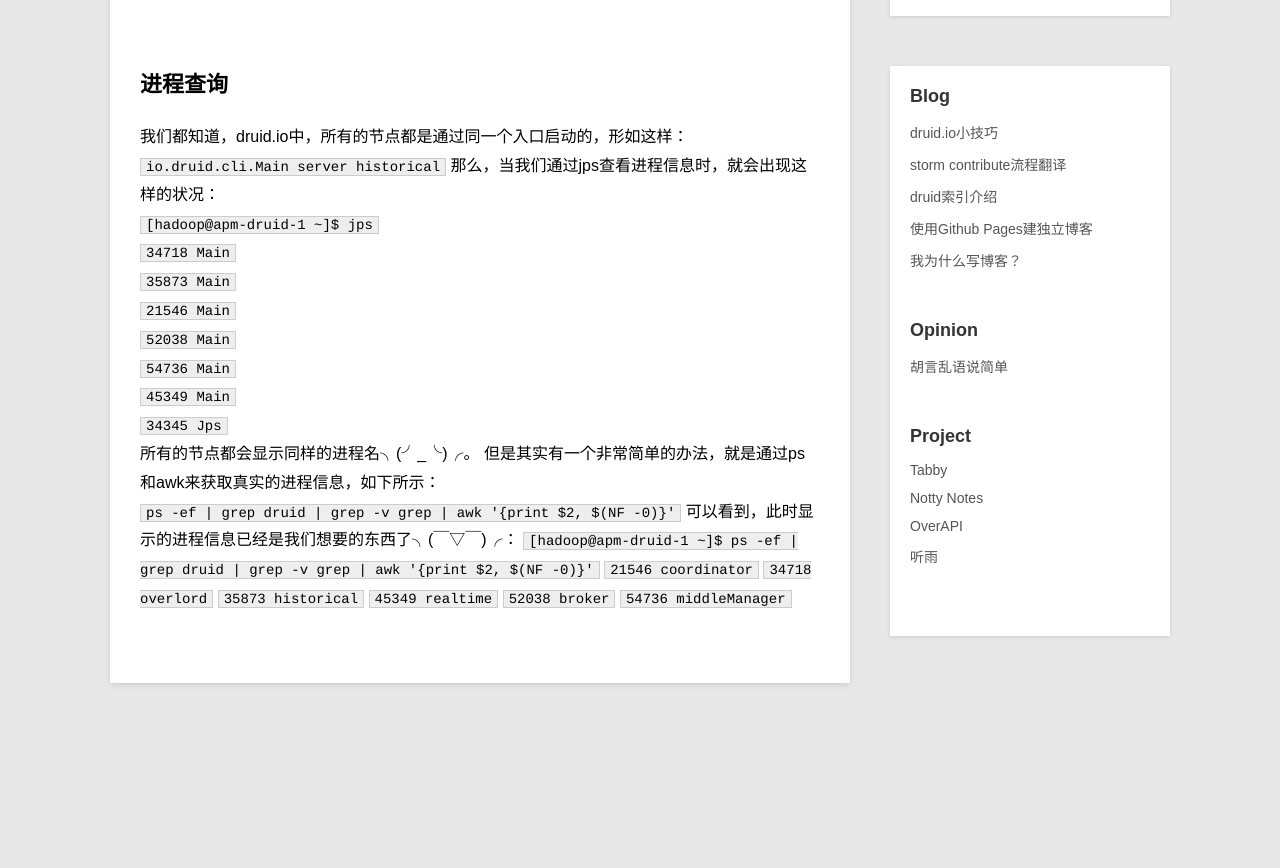
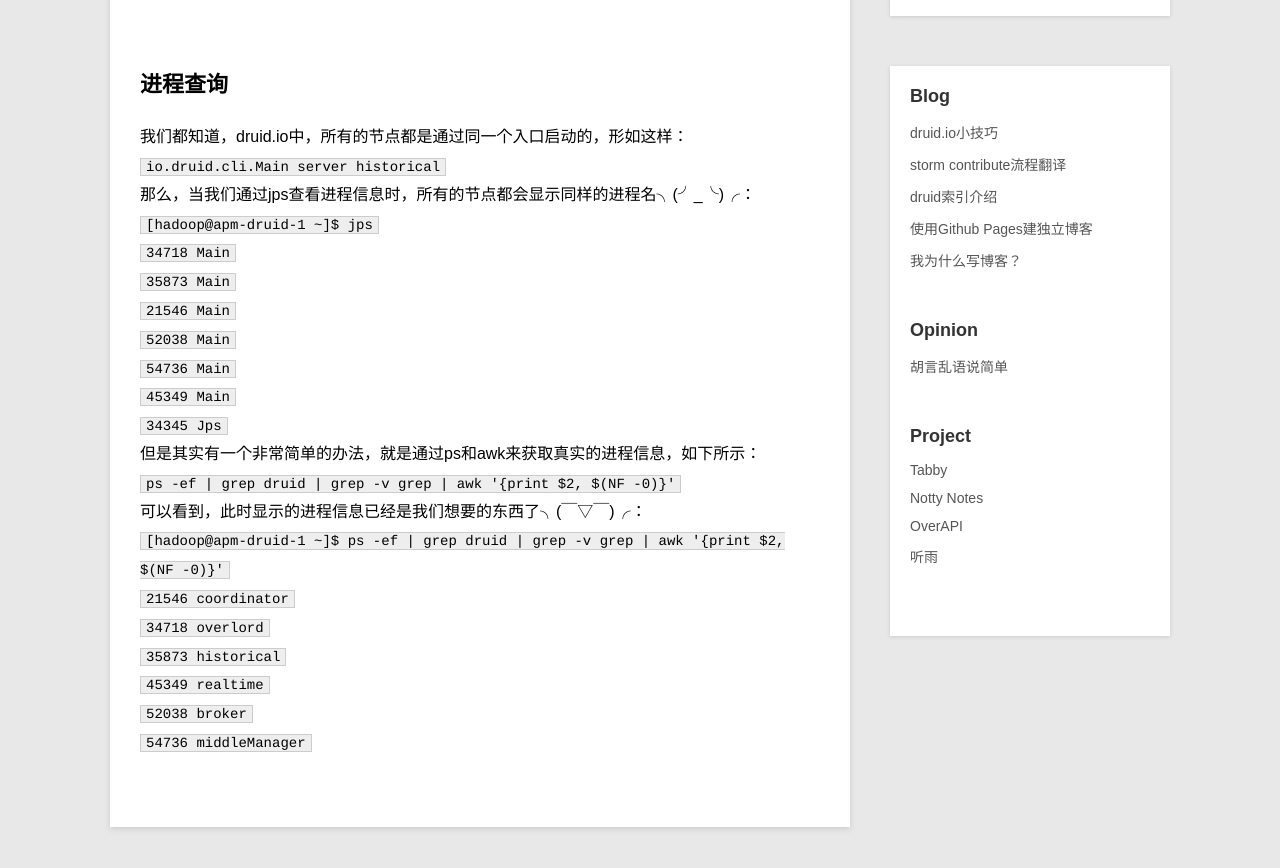
Before and after one commit to yaochitc/yaochitc.github.io, a Jekyll site: the page built from _posts/blog/2015-02-22-druid-trick.md, in a window 1280 px wide, cut to the strip 189-1096 px from the top of the page. Shown: the top 868 px of the strip. Built offline with Jekyll 4.4.1, drawn with Linux system fonts in a browser that asks for light colours; Markdown is read by kramdown in place of the engine named in the settings; comment, search, counter and statistics services are not loaded; before the commit the page ends 952 px from its top, so only the background shows below that.

Commit message:
update the format

```diff
--- a/_posts/blog/2015-02-22-druid-trick.md
+++ b/_posts/blog/2015-02-22-druid-trick.md
@@ -8,7 +8,7 @@
 ##进程查询
 我们都知道，druid.io中，所有的节点都是通过同一个入口启动的，形如这样：
 `io.druid.cli.Main server historical`
-那么，当我们通过jps查看进程信息时，就会出现这样的状况：
+那么，当我们通过jps查看进程信息时，所有的节点都会显示同样的进程名╮(╯_╰)╭：
 `[hadoop@apm-druid-1 ~]$ jps`
 `34718 Main`
 `35873 Main`
@@ -17,7 +17,6 @@
 `54736 Main`
 `45349 Main`
 `34345 Jps`
-所有的节点都会显示同样的进程名╮(╯_╰)╭。
 但是其实有一个非常简单的办法，就是通过ps和awk来获取真实的进程信息，如下所示：
 `ps -ef | grep druid | grep -v grep | awk '{print $2, $(NF -0)}'`
 可以看到，此时显示的进程信息已经是我们想要的东西了╮(￣▽￣)╭：
```
